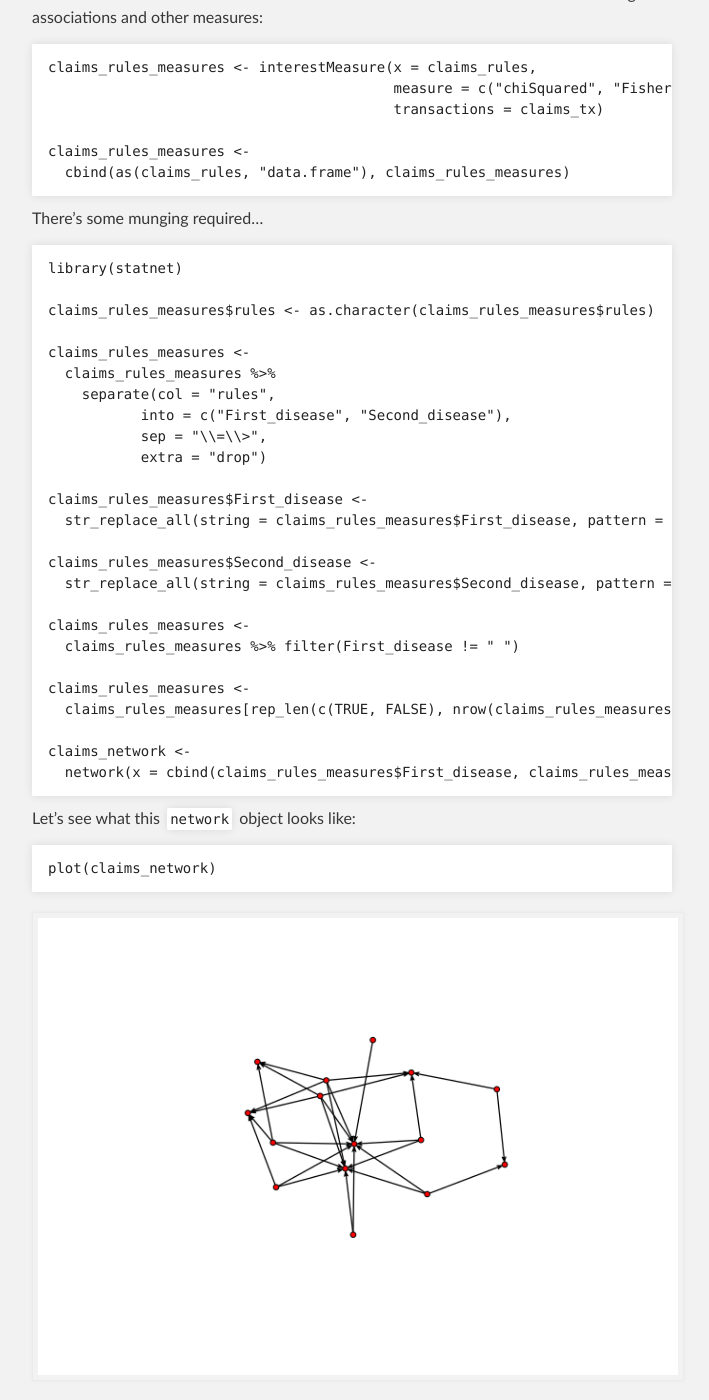
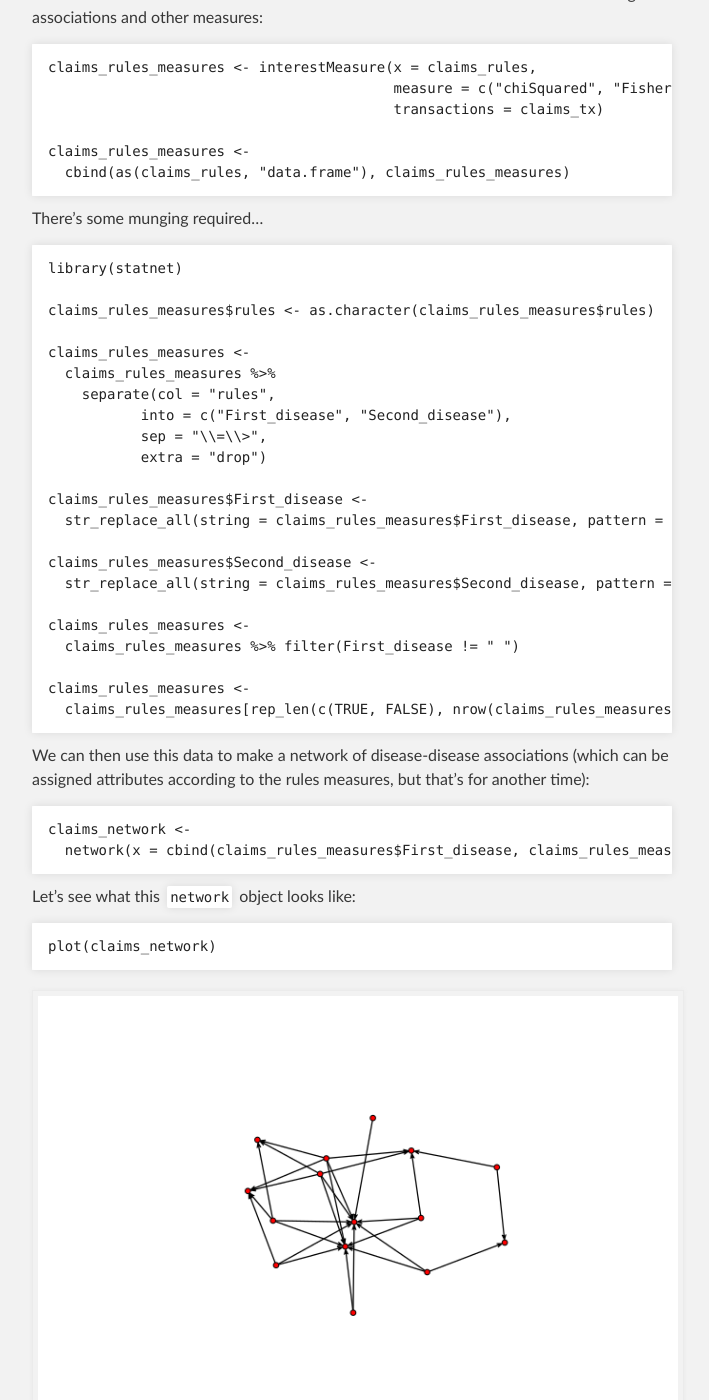
Before and after one commit to mustafaascha/mustafaascha.github.io, a Jekyll site: the page built from _posts/2016-09-29-Transactions_Data.md, in a window 1280 px wide and 1400 px high, scrolled down 6183 px. Shown: the whole window, without its empty margins (288-997 px from the left). Built offline with Jekyll 4.4.1, drawn with Linux system fonts in a browser that asks for light colours.

Commit message:
Update 2016-09-29-Transactions_Data.md

```diff
--- a/_posts/2016-09-29-Transactions_Data.md
+++ b/_posts/2016-09-29-Transactions_Data.md
@@ -306,6 +306,8 @@
     claims_rules_measures <-
       claims_rules_measures[rep_len(c(TRUE, FALSE), nrow(claims_rules_measures)),]
 
+We can then use this data to make a network of disease-disease associations (which can be assigned attributes according to the rules measures, but that's for another time):
+
     claims_network <-
       network(x = cbind(claims_rules_measures$First_disease, claims_rules_measures$Second_disease), directed = TRUE)
 
```
